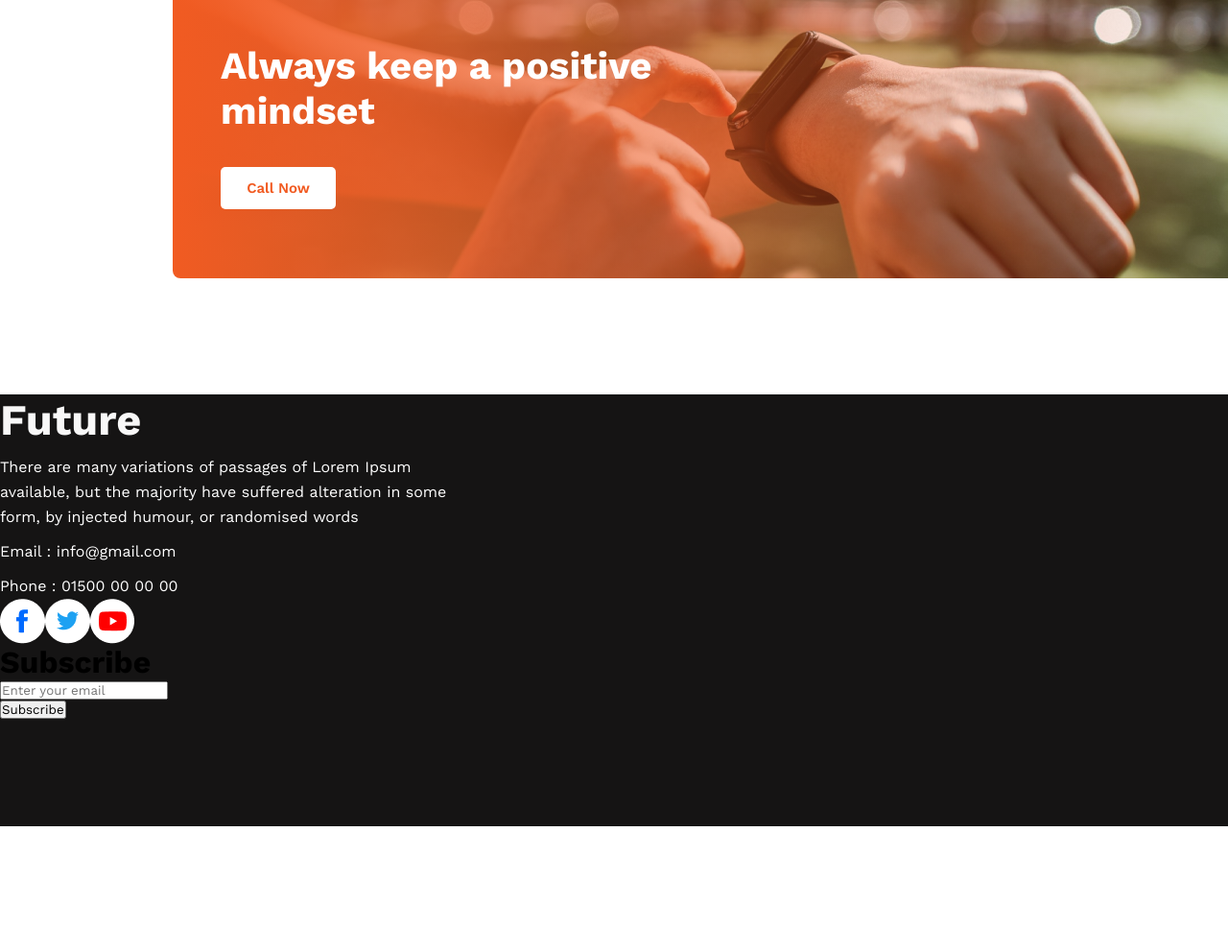
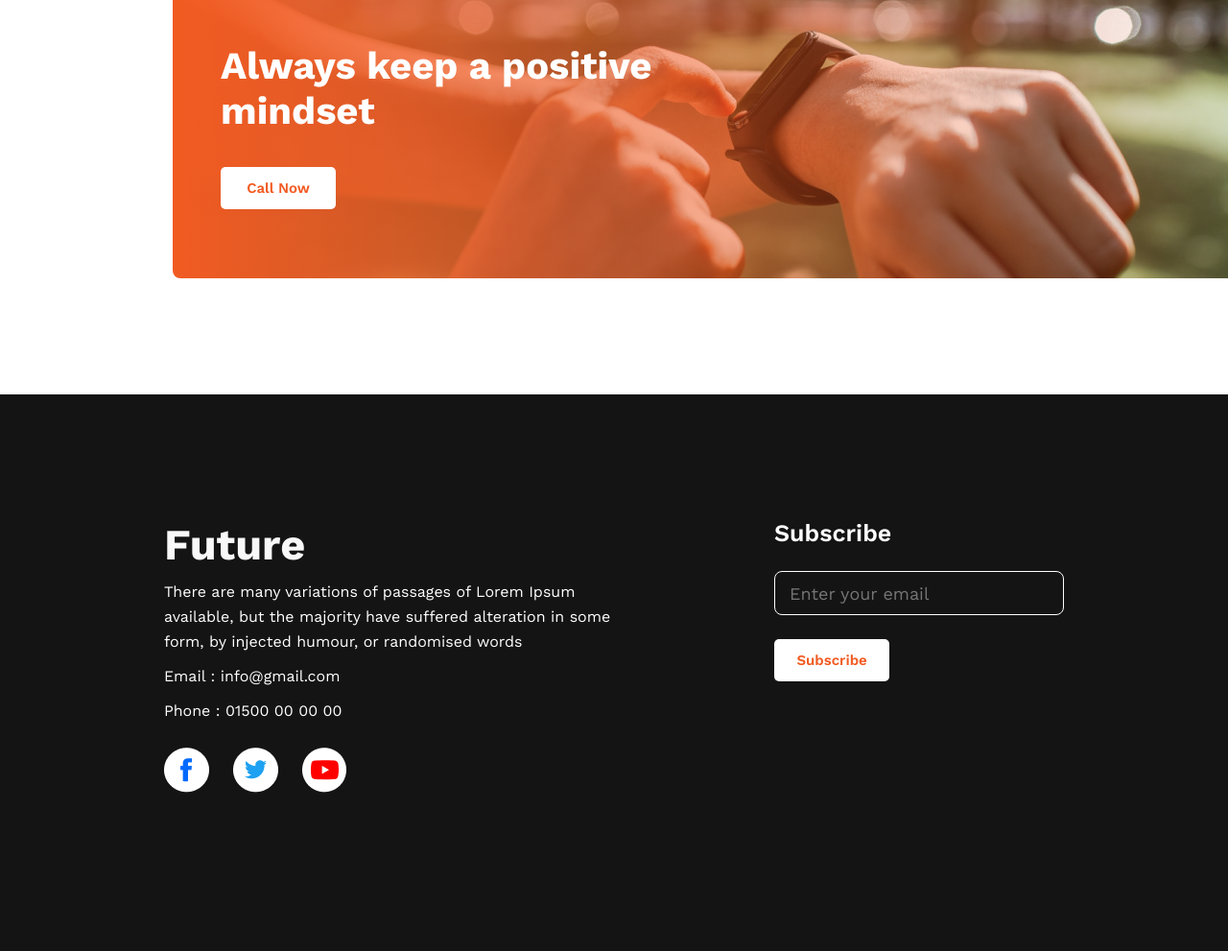
Before and after one commit to devamrh/New-Year-New-Me, a plain HTML site: page index.html in a window 1280 px wide. Shown: the part 2079-3070 px from the top of the page at 96% size. Before the commit the page ends 2940 px from the top, so only its background shows below. Drawn offline with nearby package versions, Linux system fonts and the light colour scheme.

Commit message:
common features added

```diff
--- a/css/style.css
+++ b/css/style.css
@@ -207,6 +207,9 @@ main{
 /* footer */
 
 footer{
+    display: flex;
+    justify-content: space-evenly;
+    padding-top: 130px;
     margin-top: 20%;
     width: 100%;
     height: 450px;
@@ -236,6 +239,55 @@ footer{
 .footer-icons{
     display: flex;
 }
-/* .footer-icons>img{
-    margin-left: 20px;
-} */
+.footer-icons>img{
+    margin-top: 25px;
+    margin-right: 25px;
+}
+
+
+/* subscribe */
+
+.subscribe>h1{
+    color: #FFF;
+    font-family: Work Sans;
+    font-size: 25px;
+    font-style: normal;
+    font-weight: 600;
+    line-height: normal;
+}
+
+.subscribe>input{
+    color:  #F3F3F3;
+    font-size: 18px;
+    font-style: normal;
+    font-weight: 400;
+    line-height: normal;
+    border-radius: 8px;
+    width: 300px;
+    height: 44px;
+    flex-shrink: 0;
+    border: 1px solid #FFF;
+    background: #151414;
+
+    /* padding margin */
+    margin: 25px 0;
+
+}
+::placeholder{
+    padding-left: 15px;
+}
+
+.subscribe>button{
+    color: #F15B22;
+    text-align: center;
+    font-family: Work Sans;
+    font-size: 15px;
+    font-style: normal;
+    font-weight: 600;
+    line-height: normal;
+    border: 0;
+    width: 120px;
+    height: 44px;
+    border-radius: 5px;
+    background: #FFF;
+}
```
